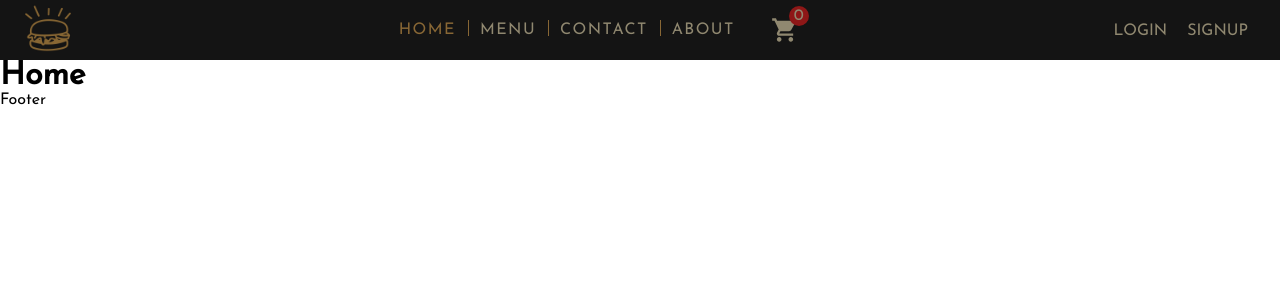
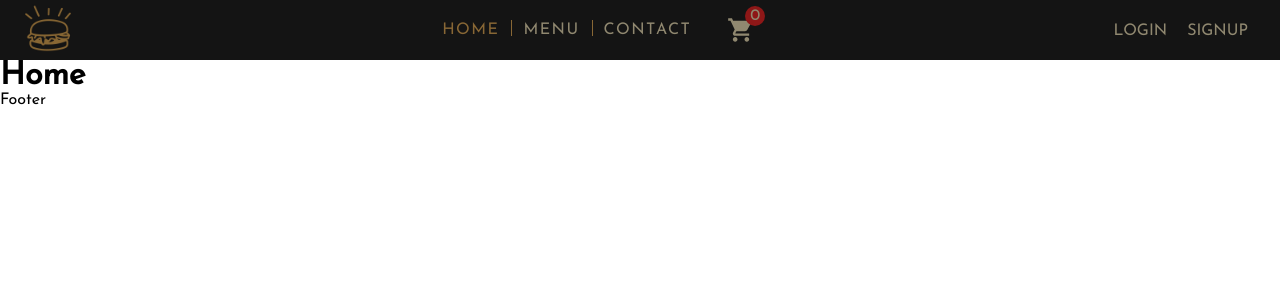
Before and after one commit to AkosCzifra/gerczi-frontend, a React (Create React App) app: page / in a window 1280 px wide. Shown: the top 300 px of the page. Built offline with nearby package versions, Linux system fonts and the light colour scheme.

Commit message:
deleted about page

```diff
--- a/src/App.js
+++ b/src/App.js
@@ -7,7 +7,6 @@ import Layout from './components/Layout';
 import Home from './pages/home/Home';
 import Menu from './pages/menu/Menu';
 import Contact from './pages/contact/Contact';
-import About from './pages/about/About';
 import Cart from './pages/cart/Cart';
 import Order from './pages/order/Order';
 import Profile from './pages/profile/Profile';
@@ -21,7 +20,6 @@ const App = () => {
           <Switch>
             <Route path="/page-not-found" component={PageNotFound} />
             <Route path="/contact" component={Contact} />
-            <Route path="/about" component={About} />
             <Route path="/menu" component={Menu} />
             <Route path="/cart" component={Cart} />
             <Route path="/order" component={Order} />
--- a/src/components/navbar/NavLinks.js
+++ b/src/components/navbar/NavLinks.js
@@ -28,9 +28,6 @@ const NavLinks = ({ navbarHandler }) => {
       <NavItem url="/contact" navbarHandler={navbarHandler}>
         Contact
       </NavItem>
-      <NavItem url="/about" navbarHandler={navbarHandler}>
-        About
-      </NavItem>
     </NavLinksContainer>
   );
 };
```
